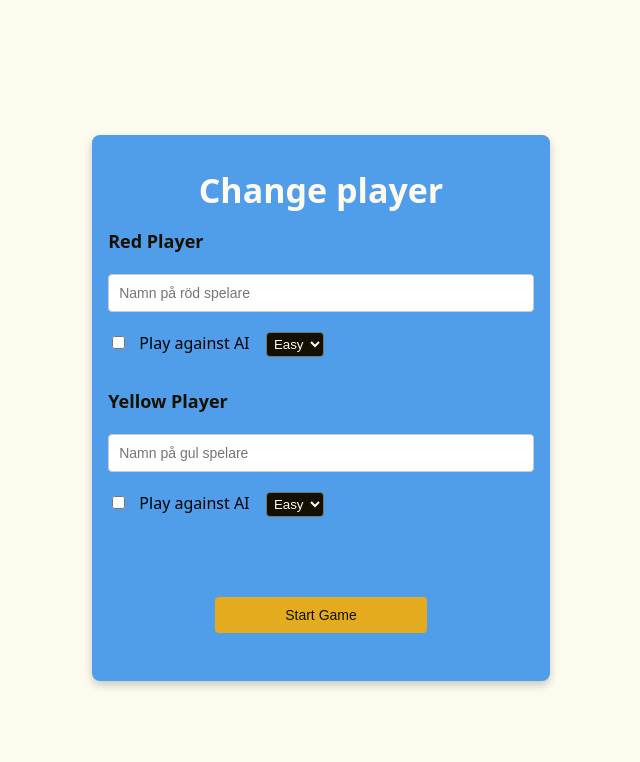
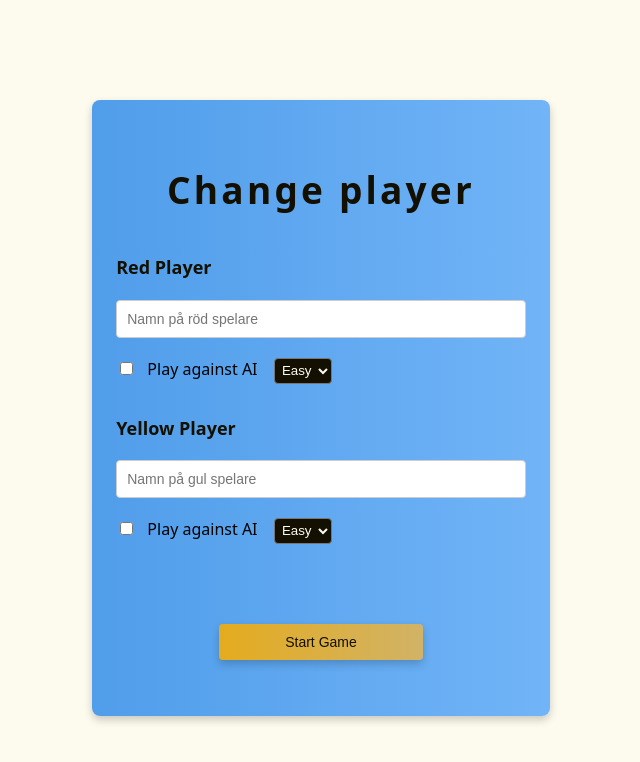
Before and after one commit to EricClasson/Connect_4_group_project, a React (Vite) app: page / in a window 1280 px wide. Shown: the top 762 px of the page, without its empty margins (319-959 px from the left). Built offline with nearby package versions, Linux system fonts and the light colour scheme.

Commit message:
added linear-gradient

```diff
--- a/src/styles/registerCreatePlayer.css
+++ b/src/styles/registerCreatePlayer.css
@@ -11,8 +11,8 @@ body {
 }
 
 .modal {
-  background-color: var(--accent);
-  padding: 1rem;
+  background: linear-gradient(to right, var(--accent), #71b4f7);
+  padding: 1.5rem;
   border-radius: 0.5rem;
   box-shadow: 0 4px 8px rgba(0, 0, 0, 0.2);
 }
@@ -20,9 +20,11 @@ body {
 .modal h2 {
   text-align: center;
   margin-bottom: 1.2rem;
-  color: var(--background);
-  font-size: 34px;
-  margin-block: 1rem;
+  color: var(--color-text);
+  font-size: 37px;
+  margin-block: 2.5rem;
+  font-weight: 700;
+  letter-spacing: 0.2rem;
 }
 
 .player-selection {
@@ -60,7 +62,7 @@ label input[type='checkbox'] {
 
 button {
   width: 50%;
-  background-color: var(--primary);
+  background: linear-gradient(to right, var(--primary), #d1b367);
   color: var(--color-text);
   padding: 0.625rem 0.9rem;
   border: none;
@@ -69,6 +71,7 @@ button {
   font-size: 14px;
   margin-block: 2rem;
   transition: background-color 0.3s ease;
+  box-shadow: 0 4px 8px rgba(0, 0, 0, 0.2);
 }
 
 button:hover {
@@ -117,6 +120,6 @@ option[value='easy']:nth-child(even):hover {
   }
 
   select {
-    margin-bottom: 6rem;
+    margin-bottom: 4.5rem;
   }
 }
```
